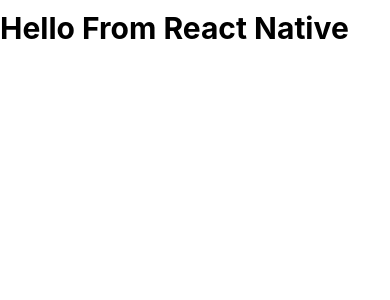
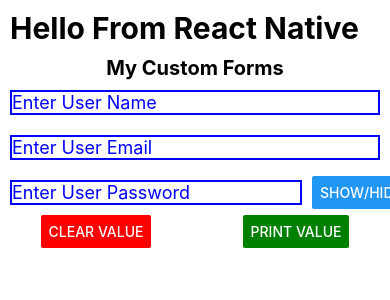
Before and after one commit to bhubany/react-native-tuts, a React Native app: screen / in a window 390 px wide. Shown: the top 300 px of the page. Built offline with nearby package versions, Linux system fonts and the light colour scheme.

Commit message:
feat(): forms

```diff
--- a/src/App.tsx
+++ b/src/App.tsx
@@ -1,5 +1,6 @@
 import React from 'react';
 import {ScrollView, Text, View} from 'react-native';
+import Forms from './components/Forms';
 
 function App(): JSX.Element {
   return (
@@ -10,11 +11,12 @@
             fontSize: 30,
             display: 'flex',
             textAlign: 'center',
-            paddingTop: 10,
+            padding: 10,
             fontWeight: 'bold',
           }}>
           Hello From React Native
         </Text>
+        <Forms />
       </View>
     </ScrollView>
   );
--- /dev/null
+++ b/src/components/Forms.tsx
@@ -0,0 +1,100 @@
+import React, {useState} from 'react';
+import {Button, StyleSheet, Text, TextInput, View} from 'react-native';
+
+export default function Forms() {
+  const [name, setName] = useState('');
+  const [email, setEmail] = useState('');
+  const [password, setPassword] = useState('');
+  const [display, setDisplay] = useState(false);
+  const [hidePwd, setHidePwd] = useState(true);
+  return (
+    <View>
+      <View>
+        <Text style={{fontSize: 20, fontWeight: '700', margin: 'auto'}}>
+          My Custom Forms
+        </Text>
+      </View>
+      <TextInput
+        style={styles.textInput}
+        placeholder="Enter User Name"
+        onChangeText={text => {
+          setName(text);
+        }}
+        value={name}
+      />
+
+      <TextInput
+        style={styles.textInput}
+        placeholder="Enter User Email"
+        onChangeText={text => {
+          setEmail(text);
+        }}
+        value={email}
+      />
+      <View style={styles.pwdContainer}>
+        <TextInput
+          style={styles.textInput}
+          placeholder="Enter User Password"
+          secureTextEntry={hidePwd}
+          onChangeText={text => {
+            setPassword(text);
+          }}
+          value={password}
+        />
+        <Button title="show/Hide" onPress={() => setHidePwd(!hidePwd)} />
+      </View>
+      <View style={styles.btnContainer}>
+        <Button
+          color={'red'}
+          title="clear Value"
+          onPress={() => setDisplay(false)}
+        />
+        <Button
+          color={'green'}
+          title="print Value"
+          onPress={() => setDisplay(true)}
+        />
+      </View>
+      {display && (
+        <View style={styles.valueContainer}>
+          <Text style={styles.valueText}>{`User Name: ${name}`} </Text>
+          <Text style={styles.valueText}>{`User Email: ${email}`} </Text>
+          <Text style={styles.valueText}>{`User Password: ${password}`} </Text>
+        </View>
+      )}
+    </View>
+  );
+}
+
+const styles = StyleSheet.create({
+  textInput: {
+    fontSize: 18,
+    color: 'blue',
+    borderWidth: 2,
+    borderColor: 'blue',
+    margin: 10,
+  },
+  pwdContainer: {
+    display: 'flex',
+    alignItems: 'center',
+    justifyContent: 'space-between',
+    flexDirection: 'row',
+  },
+  btnContainer: {
+    display: 'flex',
+    alignItems: 'center',
+    justifyContent: 'space-around',
+    flexDirection: 'row',
+    gap: 10,
+  },
+  valueContainer: {
+    margin: 10,
+    borderColor: 'orange',
+    borderWidth: 2,
+    minHeight: 300,
+    padding: 10,
+  },
+  valueText: {
+    fontSize: 20,
+  },
+});
```
